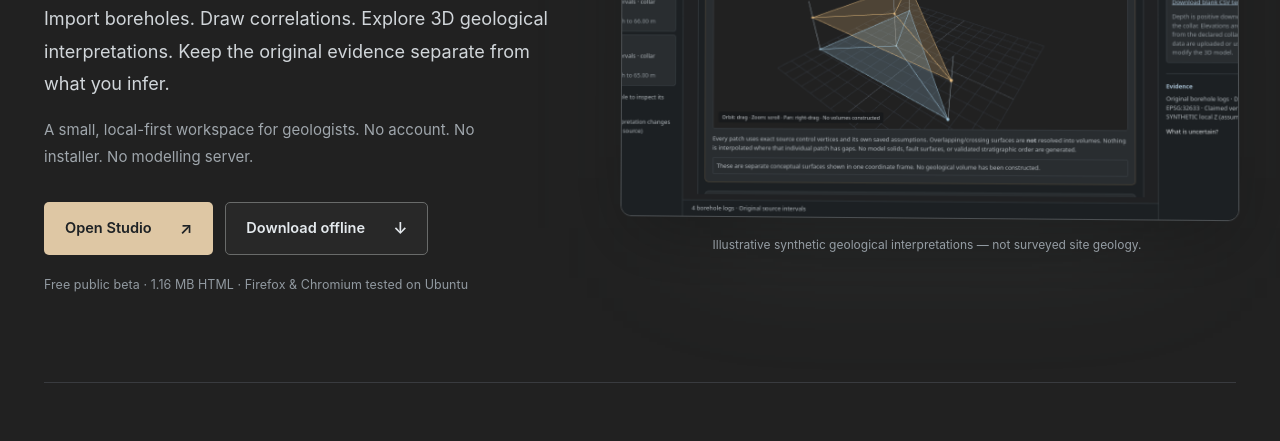
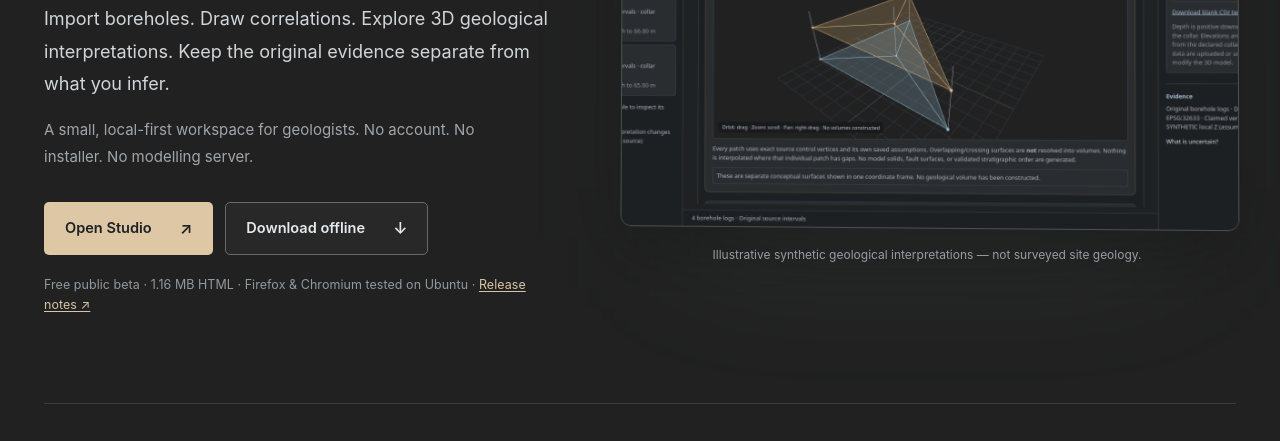
Before and after one commit to wtzet-eng/groundsurf-studio-web, a plain HTML site: page index.html in a window 1280 px wide. Shown: the part 493-934 px from the top of the page. Drawn offline with Linux system fonts and the light colour scheme.

Commit message:
docs: public beta release notes, integrity hash and sitemap

```diff
--- a/assets/site.css
+++ b/assets/site.css
@@ -32,7 +32,7 @@ img{max-width:100%;height:auto;display:block}
 .button span{font-size:1.11em}.button:hover{transform:translateY(-2px);box-shadow:0 5px 18px #0002}
 .button-primary{background:var(--sand);color:#1e2225}.button-primary:hover{background:#f1ddbd}
 .button-secondary{background:#ffffff08;color:#e4e9ed;border-color:#696b6a}.button-secondary:hover{border-color:#c7b9a1;background:#ffffff0e}
-.micro{font-size:.78rem;color:#9199a0;margin-top:20px;letter-spacing:.005em}
+.micro{font-size:.78rem;color:#9199a0;margin-top:20px;letter-spacing:.005em}.inline-release{color:#d8c5a6;text-decoration:underline;text-underline-offset:2px}.inline-release:hover{color:#f5dfbc}
 .hero-visual{min-width:0;position:relative}.hero-visual:before{content:"";position:absolute;inset:14% 10% 5%;background:#a4c0bf19;filter:blur(75px);pointer-events:none}
 .visual-window{background:#17191a;position:relative;border:1px solid #4c5053;border-radius:11px;box-shadow:var(--shadow);overflow:hidden;transform:perspective(1600px) rotateY(-3deg) rotateX(1deg)}
 .window-bar{height:43px;background:#2b2d30;border-bottom:1px solid #44464a;display:flex;align-items:center;justify-content:space-between;gap:10px;padding:0 14px;font-size:.68rem;color:#c8cdd1;letter-spacing:.025em}
--- a/index.html
+++ b/index.html
@@ -41,7 +41,7 @@
           <a class="button button-primary" href="app/">Open Studio <span aria-hidden="true">↗</span></a>
           <a class="button button-secondary" download="GroundSurf-Studio-0.7.5-beta.html" href="download/GroundSurf-Studio-0.7.5-beta.html">Download offline <span aria-hidden="true">↓</span></a>
         </div>
-        <p class="micro">Free public beta · 1.16 MB HTML · Firefox &amp; Chromium tested on Ubuntu</p>
+        <p class="micro">Free public beta · 1.16 MB HTML · Firefox &amp; Chromium tested on Ubuntu · <a class="inline-release" href="https://github.com/wtzet-eng/groundsurf-studio-web/releases/tag/v0.7.5-beta.1">Release notes ↗</a></p>
       </div>
       <div class="hero-visual" aria-label="GroundSurf Studio preview">
         <div class="visual-window">
@@ -102,6 +102,6 @@
     <section class="final-cta shell"><p class="overline">GROUND SURF · OPEN EXPLORATION</p><h2>See the ground a little more clearly.</h2><div class="action-row action-row-center"><a class="button button-primary" href="app/">Open Studio <span aria-hidden="true">↗</span></a><a class="button button-secondary" download="GroundSurf-Studio-0.7.5-beta.html" href="download/GroundSurf-Studio-0.7.5-beta.html">Download 0.7.5 beta <span aria-hidden="true">↓</span></a></div></section>
   </main>
 
-  <footer class="footer"><div class="shell footer-content"><span>© <span id="year">2026</span> GroundSurf · Made for geological curiosity and careful interpretation.</span><nav aria-label="Footer navigation"><a href="guide/">Guide</a><a href="privacy/">Privacy</a><a href="https://groundsurf.net" target="_blank" rel="noopener noreferrer">Site Intelligence ↗</a><a href="https://github.com/wtzet-eng/groundsurf-studio-web" target="_blank" rel="noopener noreferrer">GitHub ↗</a></nav></div></footer>
+  <footer class="footer"><div class="shell footer-content"><span>© <span id="year">2026</span> GroundSurf · Made for geological curiosity and careful interpretation.</span><nav aria-label="Footer navigation"><a href="guide/">Guide</a><a href="privacy/">Privacy</a><a href="https://groundsurf.net" target="_blank" rel="noopener noreferrer">Site Intelligence ↗</a><a href="https://github.com/wtzet-eng/groundsurf-studio-web/releases/tag/v0.7.5-beta.1" target="_blank" rel="noopener noreferrer">Release notes ↗</a><a href="https://github.com/wtzet-eng/groundsurf-studio-web" target="_blank" rel="noopener noreferrer">GitHub ↗</a></nav></div></footer>
 </body>
 </html>
```
Also changed, not shown: sitemap.xml (added, +7 -0 lines), download/SHA256SUMS.txt (added), 2 other files.
